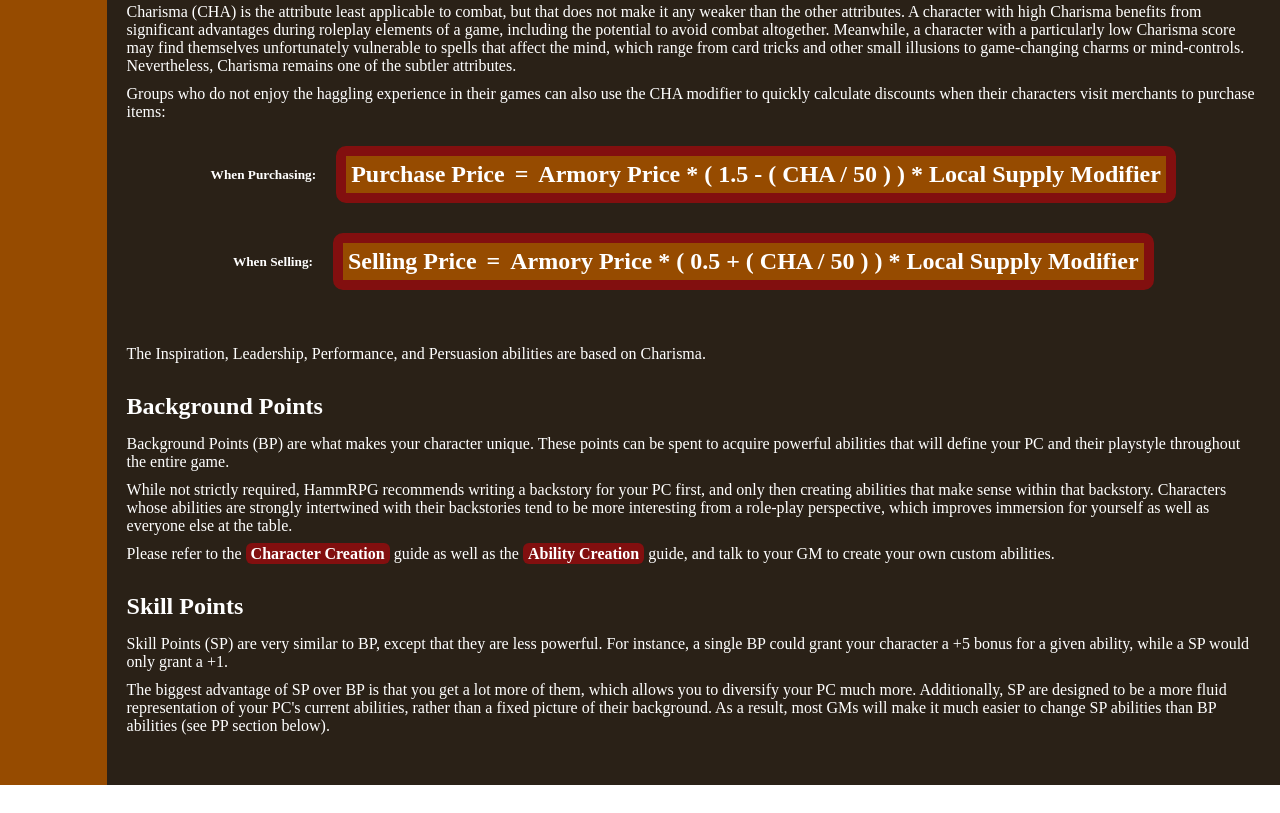
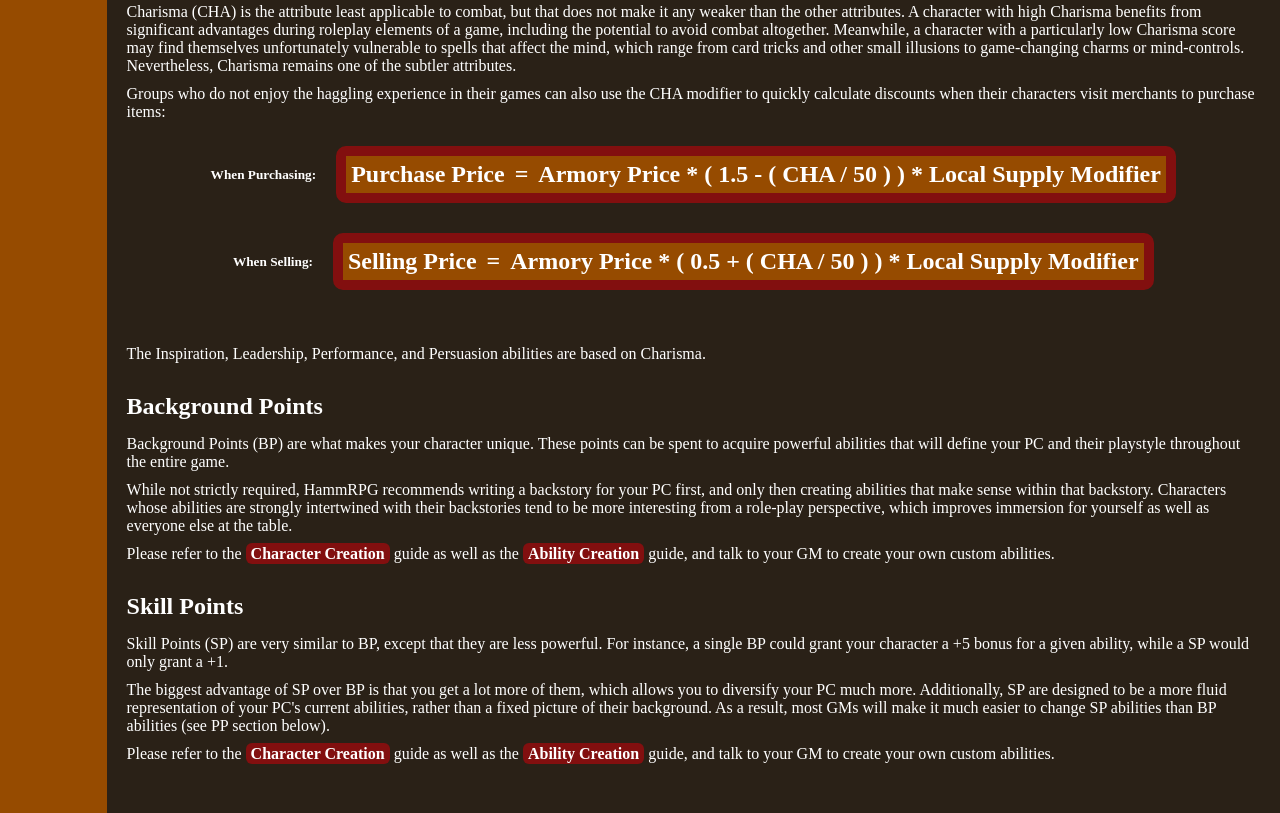
Before and after one commit to MasterHatu/HammRPG, a plain HTML site: page pages/gameplay.html in a window 1280 px wide. Shown: the part 3357-4170 px from the top of the page. Before the commit the page ends 4142 px from the top, so only its background shows below. Drawn offline with Linux system fonts and the light colour scheme.

Commit message:
add links

```diff
--- a/pages/gameplay.html
+++ b/pages/gameplay.html
@@ -252,6 +252,8 @@
 					more. Additionally, SP are designed to be a more fluid representation of your PC's current abilities, rather than a
 					fixed picture of their background. As a result, most GMs will make it much easier to change SP abilities than BP
 					abilities (see PP section below).</p>
+				<p>Please refer to the <a href="./creation.html">Character Creation</a> guide as well as the <a href="./abilities.html">
+					Ability Creation</a> guide, and talk to your GM to create your own custom abilities.</p>
 			</article>
 			</div>
 	</div>
```
